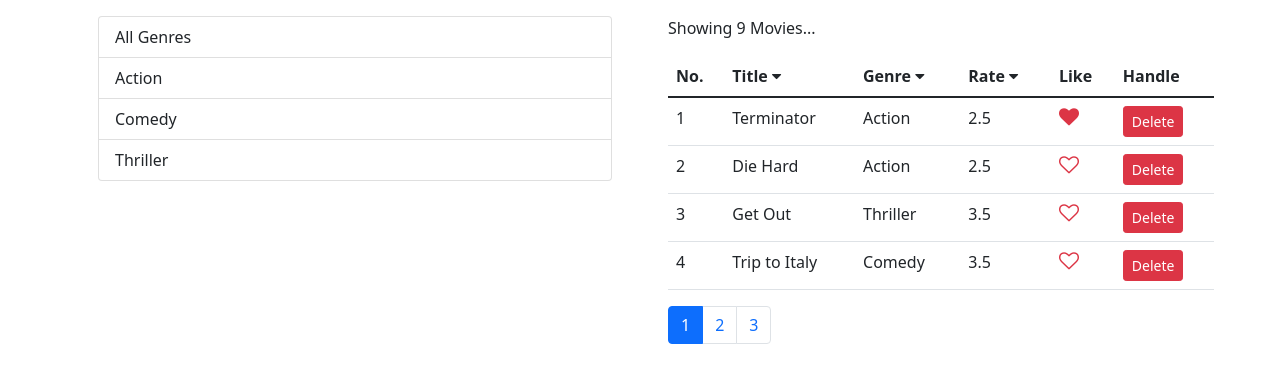
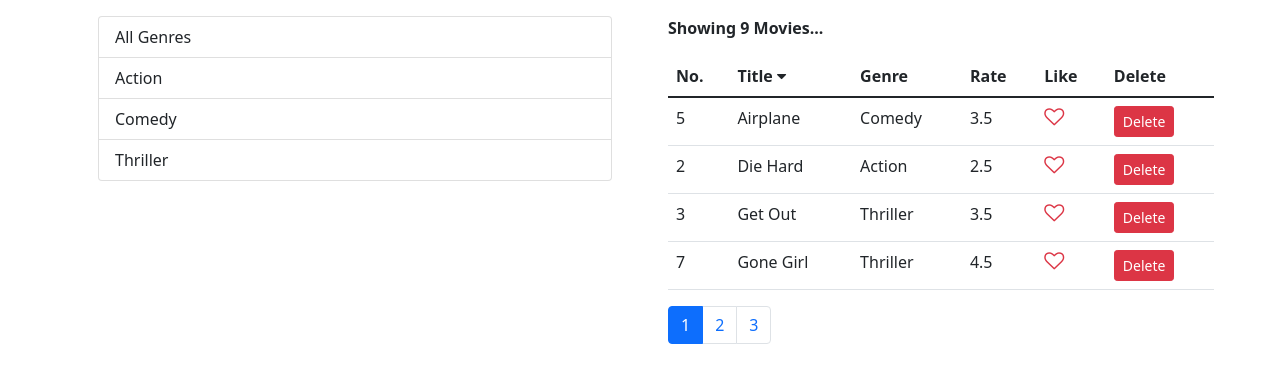
Before and after one commit to anasabufarraj/hello_react, a React (Create React App) app: page / in a window 1280 px wide. Shown: the top 382 px of the page. Built offline with nearby package versions, Linux system fonts and the light colour scheme.

Commit message:
Sorting - Implementing Sorting

```diff
--- a/prettier.config.js
+++ b/prettier.config.js
@@ -3,5 +3,5 @@ module.exports = {
   tabWidth: 2,
   semi: true,
   singleQuote: true,
-  printWidth: 110,
+  printWidth: 90,
 };
--- a/src/components/movies.jsx
+++ b/src/components/movies.jsx
@@ -8,11 +8,13 @@ import MoviesTable from './moviesTable';
 import paginate from '../util/paginate';
 
 class Movies extends Component {
+  // MEMO: cannot mute component state directly
   state = {
     movies: [],
     genres: [],
     maxItemsInPage: 4,
     activePage: 1,
+    sortColumn: { column: 'title', order: 'asc' },
   };
 
   constructor(props) {
@@ -51,8 +53,15 @@ class Movies extends Component {
   }
 
   handleSorting(column) {
-    let sortedMovies = _.sortBy(this.state.movies, column);
-    this.setState({ movies: sortedMovies });
+    let sortColumn = this.state.sortColumn;
+    if (sortColumn.column === column) {
+      sortColumn.order = sortColumn.order === 'asc' ? 'desc' : 'asc';
+    } else {
+      sortColumn.column = column;
+      sortColumn.order = 'asc';
+    }
+
+    this.setState({ sortColumn });
   }
 
   render() {
@@ -60,17 +69,28 @@ class Movies extends Component {
       return <p className="m-2 my-2">You've no movies to show...</p>;
     }
 
-    // DOC: Filtering movies before paginating, excluding the 'All Genres' which id is ''.
+    // DOC: 1) Filtering movies, excluding the 'All Genres' which id is empty string.
     let filteredMovies =
       this.state.selectedGenre && this.state.selectedGenre._id !== ''
         ? this.state.movies.filter((_m) => _m.genre._id === this.state.selectedGenre._id)
         : this.state.movies;
 
-    // DOC: Paginate filtered movies
-    let moviesInPage = paginate(filteredMovies, this.state.activePage, this.state.maxItemsInPage);
+    // DOC: 2) Sorting filtered movies.
+    let sortedMovies = _.orderBy(
+      filteredMovies,
+      [this.state.sortColumn.column],
+      [this.state.sortColumn.order]
+    );
+
+    // DOC: 3) Paginate sorted movies.
+    let moviesInPage = paginate(
+      sortedMovies,
+      this.state.activePage,
+      this.state.maxItemsInPage
+    );
 
     return (
-      <div className="container">
+      <div className="container fw-light">
         <div className="row">
           <div className="col-6">
             <ListGroup
@@ -80,7 +100,7 @@ class Movies extends Component {
             />
           </div>
           <div className="col">
-            <p className="m-3">
+            <p className="m-3 fw-bold">
               {filteredMovies.length === 1
                 ? `Showing ${filteredMovies.length} Movie`
                 : `Showing ${filteredMovies.length} Movies`}
--- a/src/components/moviesTable.jsx
+++ b/src/components/moviesTable.jsx
@@ -2,22 +2,28 @@ import React from 'react';
 import Like from './common/like';
 
 function MoviesTable(props) {
+  // MEMO: props are read-only arguments
   return (
     <table className="table m-3">
       <thead>
         <tr>
-          <th scope="col">No.</th>
-          <th style={{ cursor: 'pointer' }} scope="col" onClick={() => props.onSort('title')}>
+          <th
+            style={{ cursor: 'pointer' }}
+            onClick={() => props.onSort(props.movies.indexOf(props.movies) + 1)}
+          >
+            No.
+          </th>
+          <th style={{ cursor: 'pointer' }} onClick={() => props.onSort('title')}>
             Title <i className="fa fa-caret-down">&nbsp;</i>
           </th>
-          <th style={{ cursor: 'pointer' }} scope="col" onClick={() => props.onSort('genre.name')}>
-            Genre <i className="fa fa-caret-down">&nbsp;</i>
+          <th style={{ cursor: 'pointer' }} onClick={() => props.onSort('genre.name')}>
+            Genre
           </th>
-          <th style={{ cursor: 'pointer' }} scope="col" onClick={() => props.onSort('numberInStock')}>
-            Rate <i className="fa fa-caret-down">&nbsp;</i>
+          <th style={{ cursor: 'pointer' }} onClick={() => props.onSort('numberInStock')}>
+            Rate
           </th>
           <th scope="col">Like</th>
-          <th scope="col">Handle</th>
+          <th scope="col">Delete</th>
         </tr>
       </thead>
       <tbody>
@@ -31,7 +37,10 @@ function MoviesTable(props) {
               <Like liked={movie.liked} onLike={() => props.onLike(movie)} />
             </td>
             <td>
-              <button onClick={() => props.onDelete(movie)} className="btn btn-danger btn-sm">
+              <button
+                onClick={() => props.onDelete(movie)}
+                className="btn btn-danger btn-sm"
+              >
                 Delete
               </button>
             </td>
```
